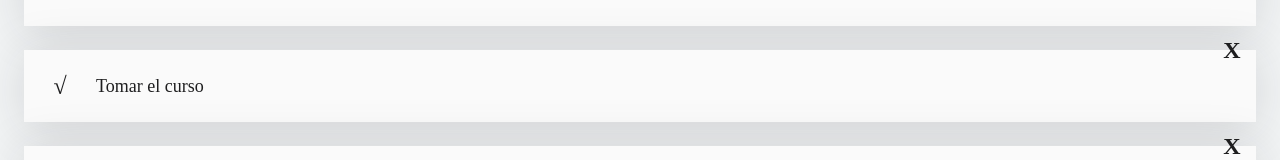
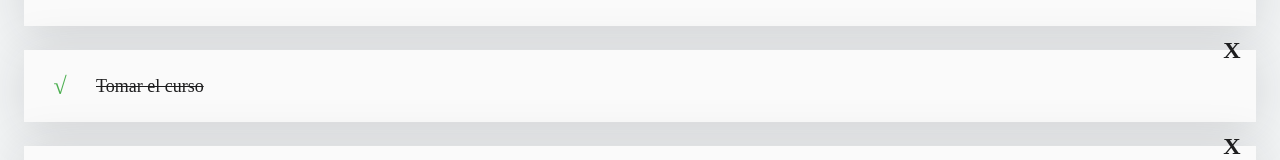
Before and after one commit to Dieguidev/TODOsDieguidev, a React (Vite) app: page / in a window 1280 px wide. Shown: the part 353-513 px from the top of the page. Built offline with nearby package versions, Linux system fonts and the light colour scheme.

Commit message:
implementando el buscador de todos

```diff
--- a/src/App.jsx
+++ b/src/App.jsx
@@ -10,21 +10,33 @@ function App() {
 
   const deFaultTodos = [
     { text: 'Cortar cebolla', completed: true },
-    { text: 'Tomar el curso', completed: false },
+    { text: 'Tomar el curso', completed: true },
     { text: 'Llorar', completed: false },
   ];
   const [todos, setTodos] = useState(deFaultTodos);
   const [searchTodo, setSearchTodo] = useState('');
 
-  const completedtodos = todos.filter(todo => todo.completed === true);
+  const completedtodos = todos.filter(todo => todo.completed === true).length;
+  const totalTodos = todos.length;
 
+  let searchedTodos = [];
+
+  if (!searchTodo.length >= 1) {
+    searchedTodos = todos
+  } else {
+    searchedTodos = todos.filter(todo => {
+      const todoText = todo.text.toLowerCase();
+      const searchText = searchTodo.toLowerCase();
+      return todoText.includes(searchText);
+    })
+  }
 
   return (
     <div className="App">
       <h1>LISTA DE TAREAS</h1>
-      <TodoCounter />
+      <TodoCounter completedtodos={completedtodos} totalTodos={totalTodos} />
       <TodoSearch searchTodo={searchTodo} setSearchTodo={setSearchTodo} />
-      <TodoList todos={todos} />
+      <TodoList searchedTodos={searchedTodos} />
       <CreateTodoButton />
     </div>
   )
--- a/src/components/TodoCounter.jsx
+++ b/src/components/TodoCounter.jsx
@@ -1,9 +1,9 @@
 import React from 'react';
 
-const TodoCounter = () => {
+const TodoCounter = ({ completedtodos, totalTodos }) => {
   return (
     <div>
-      <h2 className='TodoCounter'>Has completado 2 de 3 TODOs</h2>
+      <h2 className='TodoCounter'>Has completado {completedtodos} de {totalTodos} TODOs</h2>
     </div>
   );
 };
--- a/src/components/TodoList.jsx
+++ b/src/components/TodoList.jsx
@@ -1,7 +1,7 @@
 import React from 'react';
 import TodoItem from './TodoItem';
 
-const TodoList = ({todos}) => {
+const TodoList = ({searchedTodos}) => {
 
 
 
@@ -9,7 +9,7 @@ const TodoList = ({todos}) => {
     <div>
       <section>
         <ul className='TodoList'>
-          {todos.map((todo) => (
+          {searchedTodos.map((todo) => (
             <TodoItem key={todo.text}  todo= {todo}/>))}
         </ul>
       </section>
```
